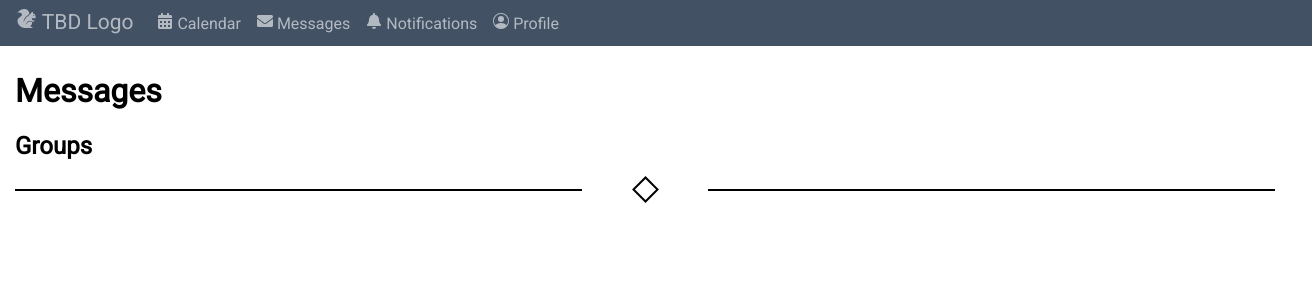
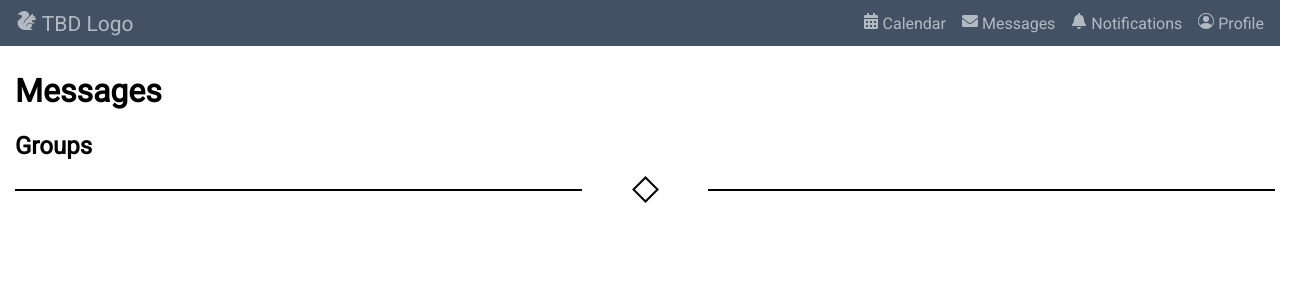
Before and after one commit to weblab-class/squirrel, a React app: page /messages in a window 1280 px wide. Shown: the top 300 px of the page, 1312 px wide, since content can reach past the window. Built offline with nearby package versions, Linux system fonts and the light colour scheme; no server answers; the HTML template or start-up script is replaced by a standard one.

Commit message:
thanks shreya

```diff
--- a/client/src/components/modules/NavBar.css
+++ b/client/src/components/modules/NavBar.css
@@ -1,8 +1,11 @@
 .NavBar-container {
     padding: var(--s) var(--m);
     background: #425164;
-    width: 100%;
+    /* width: 100%; */
     height: 30px;
+    display: flex;
+    align-items: center;
+    justify-content: space-between;
   }
 
   .NavBar-title {
@@ -10,8 +13,14 @@
     font-size: 21px;
   }
 
+  /* .NavBar-linkContainer { */
+    /* margin-left: var(--l); */
+    /* margin-left: auto; */
+    /* margin-right: 0; */
+  /* } */
   .NavBar-linkContainer {
-    margin-left: var(--l);
+    display: block;
+    width: fit-content;
   }
 
   .NavBar-link,
@@ -30,7 +39,7 @@
     margin-left: var(--m);
   }
 
-  .right-align{
+  /* .right-align{
     justify-content: flex-end;
   }
 
@@ -39,4 +48,4 @@
     margin-right: 0;
     justify-content: flex-end;
     text-align: right
-}
+} */
```
